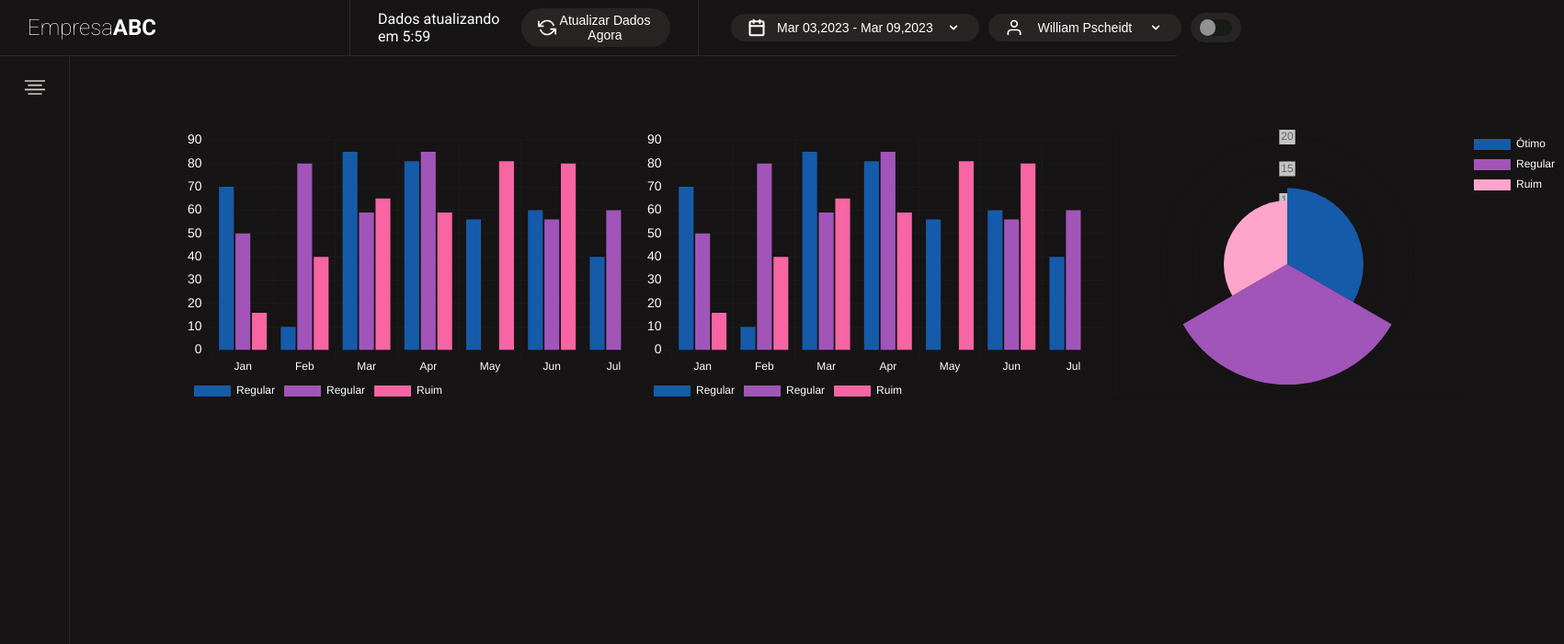
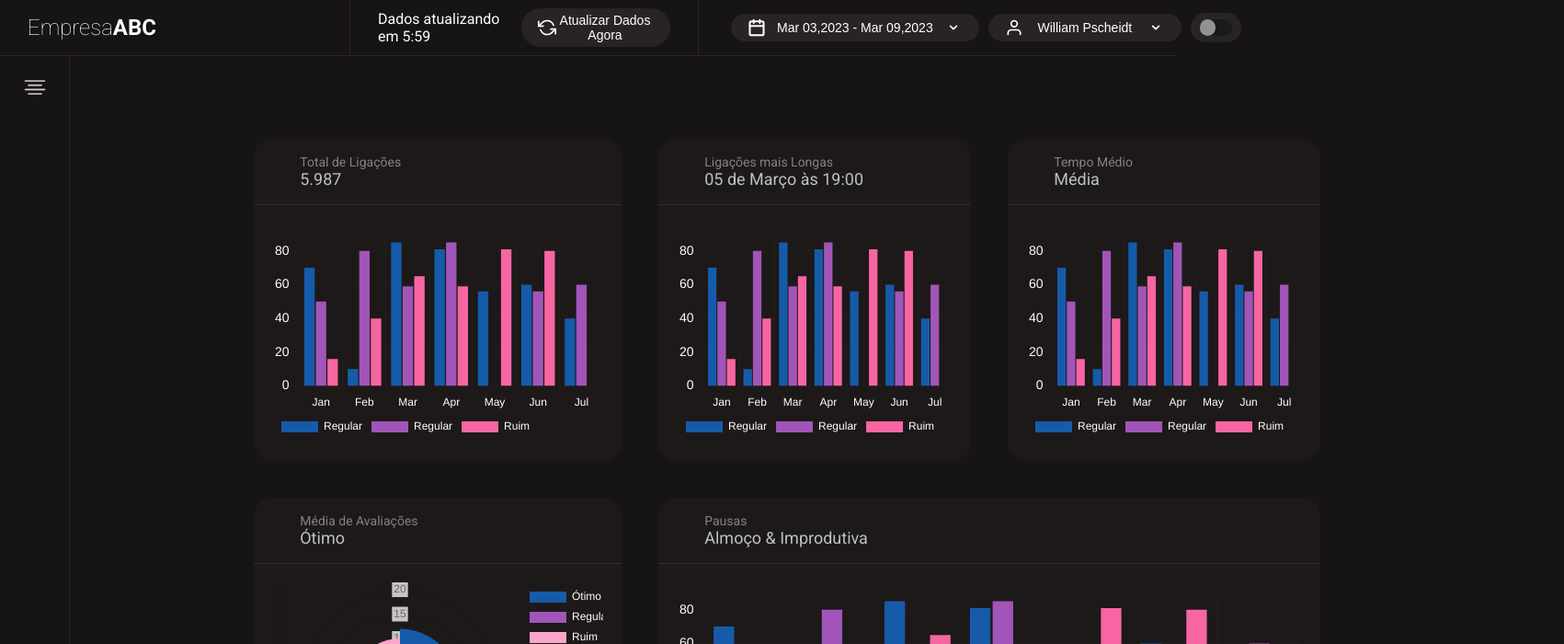
Before and after one commit to WilliamPscheidt/frontend-central, a React (Create React App) app: page / in a window 1280 px wide. Shown: the top 700 px of the page at 92% size, 1701 px wide, since content can reach past the window. Built offline with nearby package versions, Linux system fonts and the light colour scheme.

Commit message:
Add files via upload

```diff
--- a/src/App.js
+++ b/src/App.js
@@ -22,12 +22,64 @@ function App() {
           <SidebarMenu />
         </SidebarContainer>
         <ContentContainer>
-          <div style={{"width": 500, "height": 300, "display": "flex"}}>
-            <TotalLigacoes />
-            <TotalLigacoes />
-            <Avaliacoes />
+          <div className="dashboard-grid">
+            <div class="chart chart-1">
+              <div class="chart_internal">
+                <div class="chart_informations">
+                  <span className="sub-text">Total de Ligações</span>
+                  <span className="main-text">5.987</span>
+                </div>
+                <div class="chart_graphy">
+                  <TotalLigacoes />
+                </div>
+              </div>
+            </div>
+            <div class="chart chart-2">
+              <div class="chart_internal">
+                <div class="chart_informations">
+                  <span className="sub-text">Ligações mais Longas</span>
+                  <span className="main-text">05 de Março às 19:00</span>
+                </div>
+                <div class="chart_graphy">
+                  <TotalLigacoes />
+                </div>
+              </div>
+            </div>
+            <div class="chart chart-3">
+              <div class="chart_internal">
+                <div class="chart_informations">
+                  <span className="sub-text">Tempo Médio</span>
+                  <span className="main-text">Média</span>
+                </div>
+                <div class="chart_graphy">
+                  <TotalLigacoes />
+                </div>
+              </div>
+            </div>
+            <div class="chart chart-4">
+              <div class="chart_internal">
+                <div class="chart_informations">
+                  <span className="sub-text">Média de Avaliações</span>
+                  <span className="main-text">Ótimo</span>
+                </div>
+                <div class="chart_graphy">
+                  <Avaliacoes />
+                </div>
+              </div>
+            </div>
+            <div class="chart chart-5">
+              <div class="chart_internal">
+                <div class="chart_informations">
+                  <span className="sub-text">Pausas</span>
+                  <span className="main-text">Almoço & Improdutiva</span>
+                </div>
+                <div class="chart_graphy">
+                  <TotalLigacoes />
+                </div>
+              </div>
+            </div>
+            {/* <TotalLigacoes /> <Avaliacoes />*/}
           </div>
-
         </ContentContainer>
       </div>
     </div>
--- a/src/components/containers/container.css
+++ b/src/components/containers/container.css
@@ -24,12 +24,9 @@
     height: 100%;
     display: flex;
     justify-content: center;
-    flex-direction: row;
 }
 
 .content_internal {
-    margin-top: 80px;
-    width: calc(100% - 250px);
-    display: flex;
-    flex-direction: row;
+    margin-top: 90px;
+    width: calc(100% - 400px);
 }
--- a/src/style/global.css
+++ b/src/style/global.css
@@ -18,3 +18,75 @@ body {
     background-color: transparent;
     display: flex;
 }
+
+.dashboard-grid {
+    display: grid;
+    grid-template-columns: repeat(auto-fit, minmax(400px, 1fr));
+    grid-template-rows: repeat(3, minmax(350px, 1fr));
+    grid-gap: 40px;
+    height: 100%;
+}
+
+.chart {
+    background-color: #1D1919;
+    border-radius: 20px;
+}
+
+.chart-1 {
+    grid-column: 1 / span 1;
+    grid-row: 1 / span 1;
+}
+
+.chart-2 {
+    grid-column: 2 / span 1;
+    grid-row: 1 / span 1;
+}
+
+.chart-3 {
+    grid-column: 3 / span 1;
+    grid-row: 1 / span 1;
+}
+
+.chart-4 {
+    grid-column: 1 / span 1;
+    grid-row: 2 / span 1;
+}
+
+.chart-5 {
+    grid-column: 2 / span 2;
+    grid-row: 2 / span 1;
+}
+
+.chart_internal {
+    display: flex;
+    flex-direction: column;
+    width: 100%;
+    height: 100%;
+    border-radius: 30px;
+}
+
+.chart_informations {
+    height: 30%;
+    width: calc(100% - 50px);
+    border-bottom: 1px solid #4f4f4f57;
+    display: flex;
+    flex-direction: column;
+    justify-content: center;
+    padding-left: 50px;
+}
+
+.sub-text {
+    font-size: 14px;
+    color: #828282;
+    font-weight: 400;
+}
+
+.main-text {
+    font-size: 18px;
+    color: rgba(240, 248, 255, 0.753);
+}
+
+.chart_graphy {
+    padding: 20px;
+    height: 100%;
+}
```
